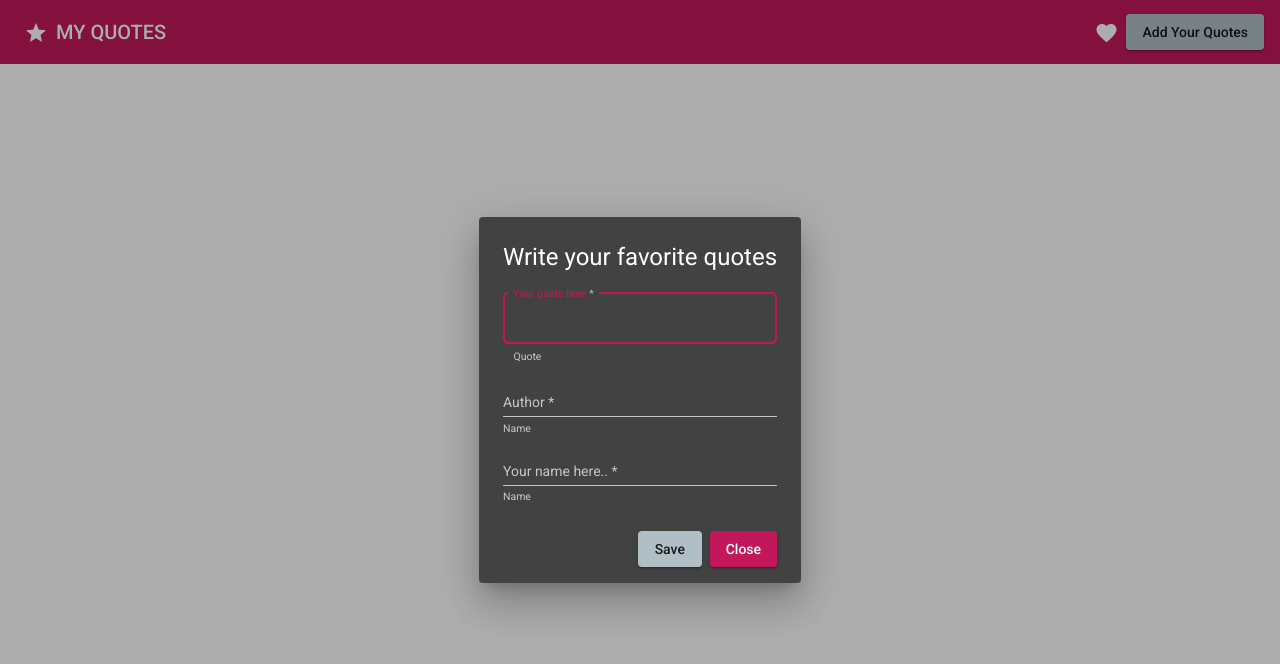
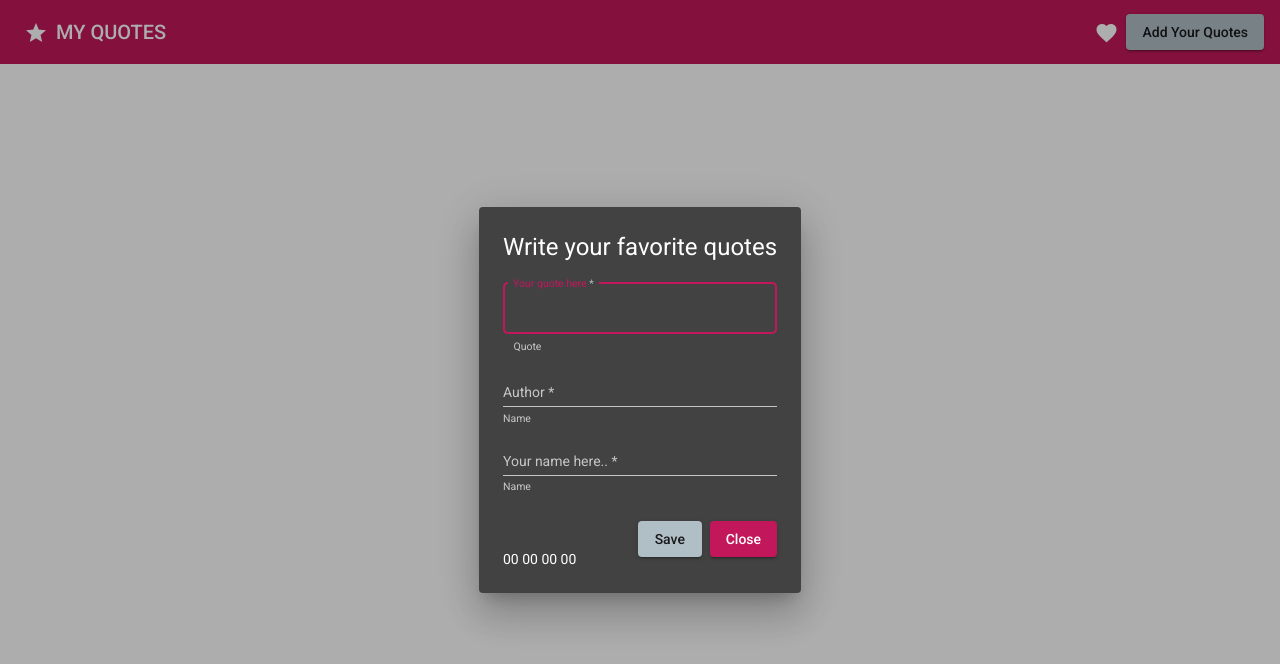
Before and after one commit to Charlotte-Natasha/Random-Quotes, an Angular app: page / in a window 1280 px wide. Both pictures are taken after a click on the button "Add Your Quotes". Shown: the top 664 px of the page. Built offline with nearby package versions, Linux system fonts and the light colour scheme.

Commit message:
added stop watch

```diff
--- a/src/app/form/form.component.html
+++ b/src/app/form/form.component.html
@@ -27,5 +27,10 @@
 <div mat-dialog-actions [align]="'end'">
 <button mat-raised-button color="accent" (click)="saveQuote()">Save</button>
 <button mat-raised-button color="primary" mat-dialog-close>Close</button>
-
 </div>
+<div class="stopwatch">
+    <span> {{hr}} </span>
+    <span> {{min}} </span>
+    <span> {{sec}} </span>
+    <span> {{ms}} </span>
+</div>
--- a/src/app/form/form.component.ts
+++ b/src/app/form/form.component.ts
@@ -22,4 +22,10 @@ saveQuote(){
   console.log(this.randomQuotes.value);
 }
 
+title = 'stopwatch';
+
+ms: any = '0' + 0;
+sec: any = '0' + 0;
+min: any = '0' + 0;
+hr: any = '0' + 0;
 }
```
